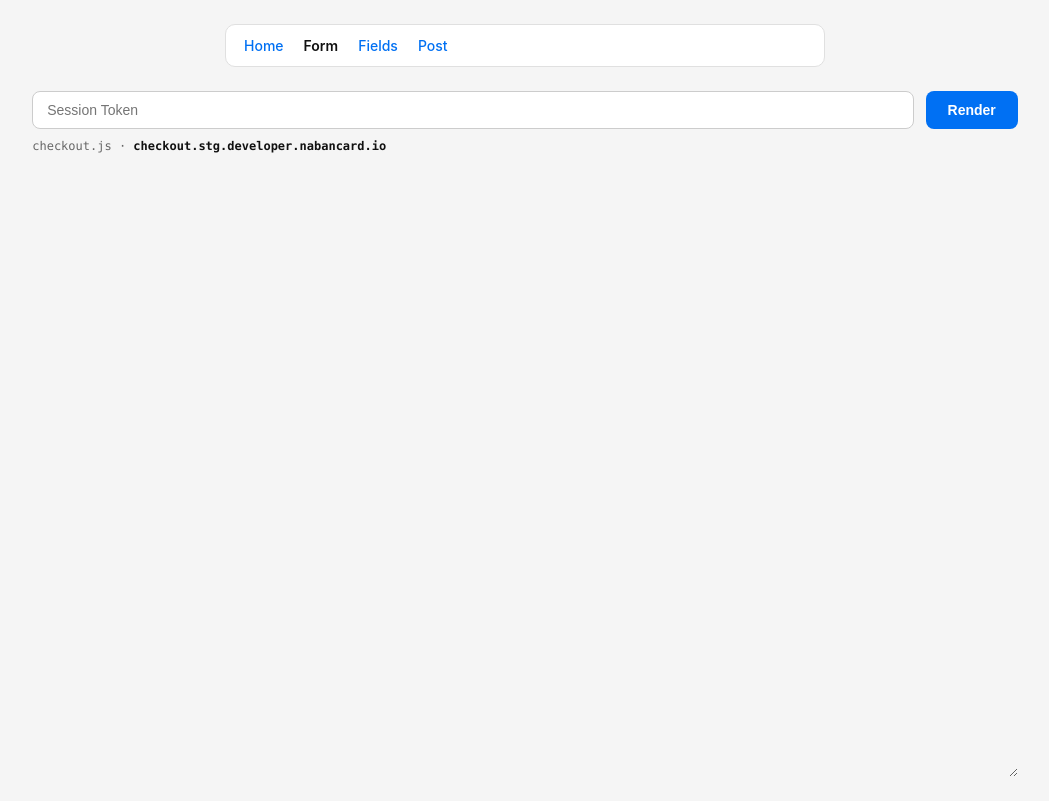
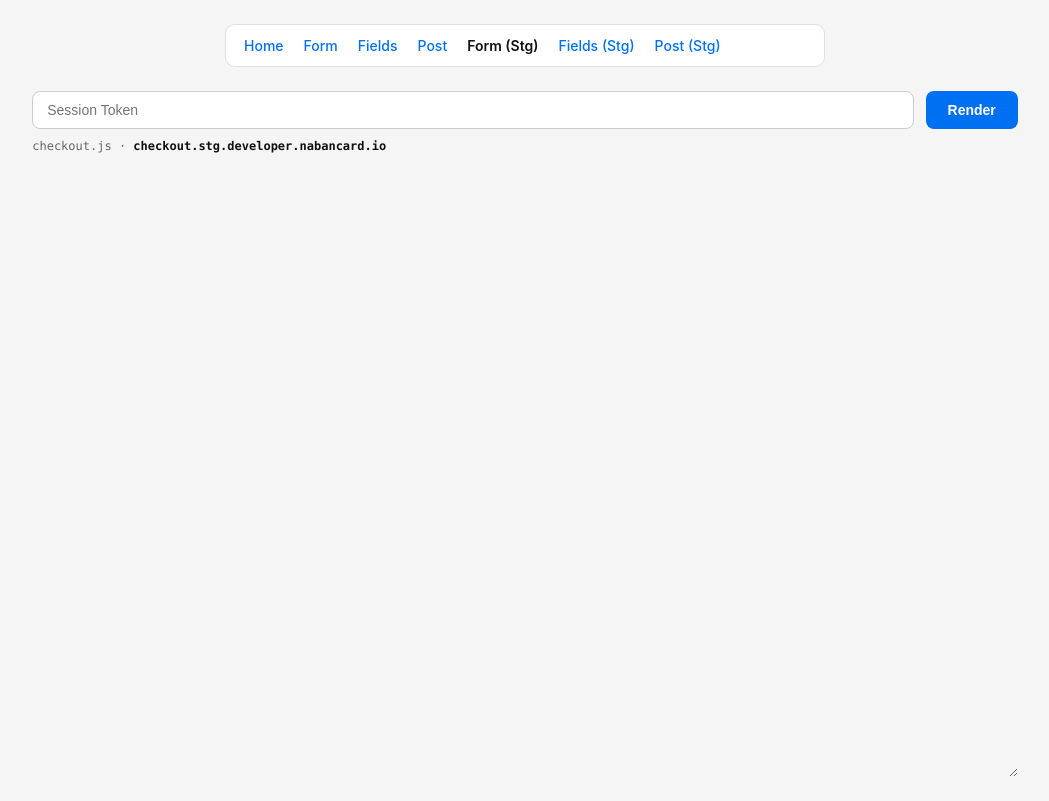
Before and after one commit to alex-sorbala/embedded_checkout_test, a plain HTML site: page stg-form.html in a window 1280 px wide. Shown: the whole page, without its empty margins (115-1164 px from the left). Drawn offline with Linux system fonts and the light colour scheme.

Commit message:
Update stg-form.html

```diff
--- a/stg-form.html
+++ b/stg-form.html
@@ -21,7 +21,8 @@
 
     .site-nav {
       display: flex;
-      gap: 20px;
+      flex-wrap: wrap;
+      gap: 12px 20px;
       max-width: 600px;
       margin: 0 auto 24px;
       padding: 12px 18px;
@@ -159,9 +160,12 @@
 
   <nav class="site-nav">
     <a href="index.html">Home</a>
-    <a href="form.html" class="active">Form</a>
+    <a href="form.html">Form</a>
     <a href="fields.html">Fields</a>
     <a href="post.html">Post</a>
+    <a href="stg-form.html" class="active">Form (Stg)</a>
+    <a href="stg-fields.html">Fields (Stg)</a>
+    <a href="stg-post.html">Post (Stg)</a>
   </nav>
 
   <div class="controls">
```
